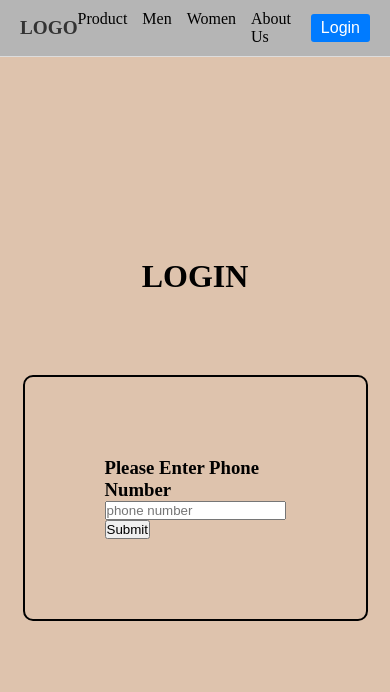
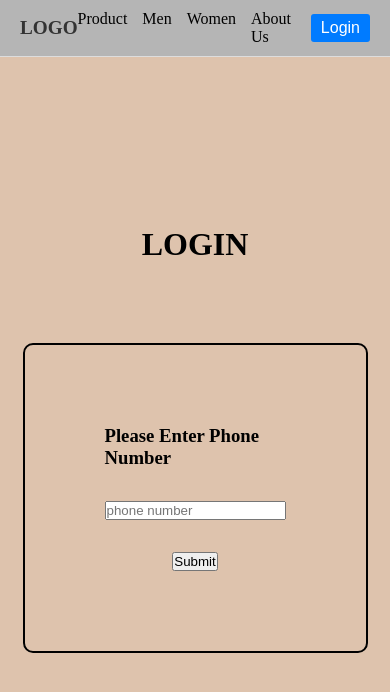
Before and after one commit to Kasra-Zafari/React-Practice-Login, a React (Vite) app: page / in a window 390 px wide. Both pictures are taken after a click on the button "Login". Shown: the top 692 px of the page. Built offline with nearby package versions, Linux system fonts and the light colour scheme.

Commit message:
phoneNumber style

```diff
--- a/src/componets/PhoneNumber/index.module.css
+++ b/src/componets/PhoneNumber/index.module.css
@@ -8,8 +8,16 @@
 }
 
 .form {
+    display: flex;
+    justify-content:center;
+    align-items:center;
+    flex-direction: column;
     border: 2px solid black;
     border-radius: 10px;
     padding: 5rem;
     margin: 5rem;
 }
+
+.form input{
+    margin: 2rem 0;
+}
```
